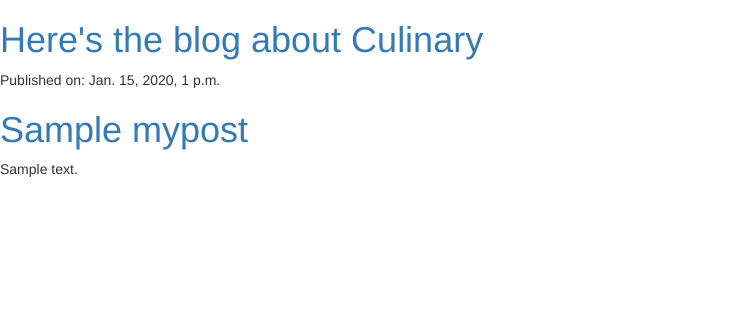
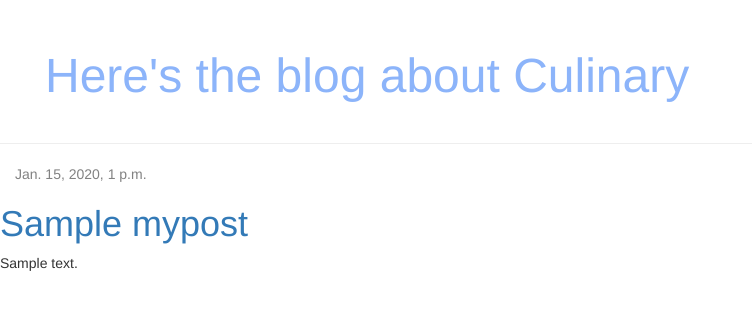
Before and after one commit to y-yury/my_blog, a Django app: template templates/blog/my_post_list.html in a window 1280 px wide. Shown: the top 310 px of the page, without its empty margins (0-752 px from the left). Run offline with Django 3.2, Linux system fonts and the light colour scheme; the template is opened without the code that fills it: values that come from a table or form of the project are taken from there, others are empty; tables that the repository leaves empty hold one stand-in row (values such as "Sample post"); some libraries are stand-ins or nearby versions.

Commit message:
Additional view (& template, url) added for each post published.

```diff
--- a/blog/admin.py
+++ b/blog/admin.py
@@ -5,7 +5,8 @@ from .models import MyPost
 
 
 class MyPostAdmin(admin.ModelAdmin):
-    list_display = ('author', 'date_created', 'date_published', 'title')
+    list_display = ('title', 'author', 'date_created', 'date_published')
+    list_display_links = ('title',)
     search_fields = ('text', 'title')
 
 admin.site.register(MyPost, MyPostAdmin)
--- /dev/null
+++ b/blog/static/css/blog.css
@@ -0,0 +1,52 @@
+.page-header {
+    margin-top: 0;
+    padding: 15px;
+}
+
+.page-header h1, .page-header h1 a, .page-header h1 a:visited {
+    color: #8CB4FA;
+    font-size: 36pt;
+    text-decoration: none;
+    padding: 15px;
+}
+
+.content {
+    padding: 15px;
+}
+
+.h1, h2, h3, h4 {
+    font-style: normal;
+    padding: 15px;
+}
+
+.date {
+    color: #828282;
+    padding: 0;
+}
+
+.save {
+    float: right;
+}
+
+.post-form textarea, .post-form input {
+    width: 100%;
+}
+
+.top-menu, .top-menu:hover, .top-menu:visited {
+    color: #ffffff;
+    float: right;
+    font-size: 26pt;
+    margin-right: 20px;
+}
+
+.post {
+    color: #828282;
+    padding: 0;
+    margin-left: 15px;
+}
+
+.post h1 a, .post h1 a:visited {
+    color: #8CB4FA;
+    padding: 0;
+    margin-left: 0;
+}
--- a/blog/urls.py
+++ b/blog/urls.py
@@ -2,5 +2,6 @@ from django.conf.urls import url
 from . import views
 
 urlpatterns = [
-    url(r'^$', views.my_post_list, name="my_post_list" )
+    url(r'^$', views.my_post_list, name="my_post_list" ),
+    url(r'^post/(?P<pk>[0-9]+)/$', views.post_detail, name="post_detail")
 ]
--- /dev/null
+++ b/templates/blog/base.html
@@ -0,0 +1,19 @@
+{% load staticfiles %}
+
+<html>
+    <head>
+        <link rel="stylesheet" href="//maxcdn.bootstrapcdn.com/bootstrap/3.2.0/css/bootstrap.min.css">
+        <link rel="stylesheet" href="//maxcdn.bootstrapcdn.com/bootstrap/3.2.0/css/bootstrap-theme.min.css">
+        <link rel="stylesheet" href="{% static 'css/blog.css' %}">
+        <title>Nadya's Culinary Blog</title>
+    </head>
+    <body>
+        <div class="page-header">
+            <h1><a href="/">Here's the blog about Culinary</a></h1>
+        </div>
+        <div class="content-container">
+            {% block content %}
+            {% endblock %}
+        </div>
+    </body>
+</html>
--- a/templates/blog/my_post_list.html
+++ b/templates/blog/my_post_list.html
@@ -1,19 +1,13 @@
-<html>
-    <head>
-        <link rel="stylesheet" href="//maxcdn.bootstrapcdn.com/bootstrap/3.2.0/css/bootstrap.min.css">
-        <link rel="stylesheet" href="//maxcdn.bootstrapcdn.com/bootstrap/3.2.0/css/bootstrap-theme.min.css">
-        <title>Nadya's Culinary Blog</title>
-    </head>
-    <body>
-        <div>
-            <h1><a href="/">Here's the blog about Culinary</a></h1>
+{% extends 'blog/base.html' %}
+
+{% block content %}
+    {% for post in all_posts %}
+        <div class="post">
+            <div class="date">
+                {{ post.date_published }}
+            </div>
         </div>
-            {% for post in all_posts %}
-                <div>
-                    <p>Published on: {{ post.date_published }}</p>
-                    <h1><a href="/">{{ post.title }}</a></h1>
-                    <p>{{ post.text|linebreaksbr }}</p>
-                </div>
-            {% endfor %}
-    </body>
-</html>
+        <h1> <a href="{% url 'post_detail' pk=post.pk %}">{{ post.title }}</a></h1>
+        <p>{{ post.text|linebreaksbr }}</p>
+    {% endfor %}
+{% endblock content %}
```
Also changed, not shown: blog/views.py (+6 -1 lines), templates/blog/post_detail.html (added, +13 -0 lines).
